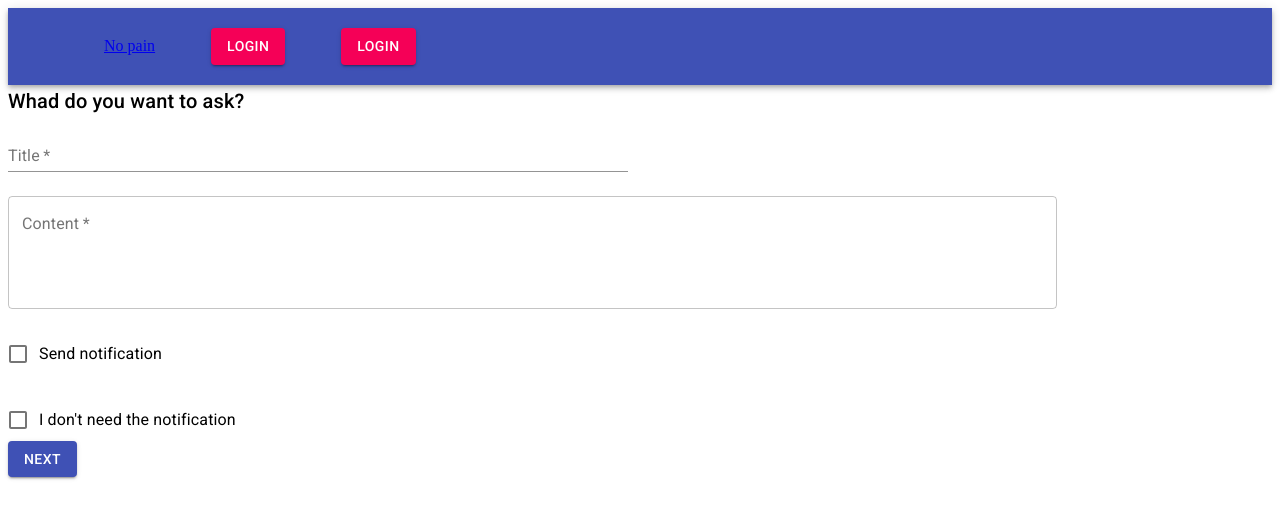
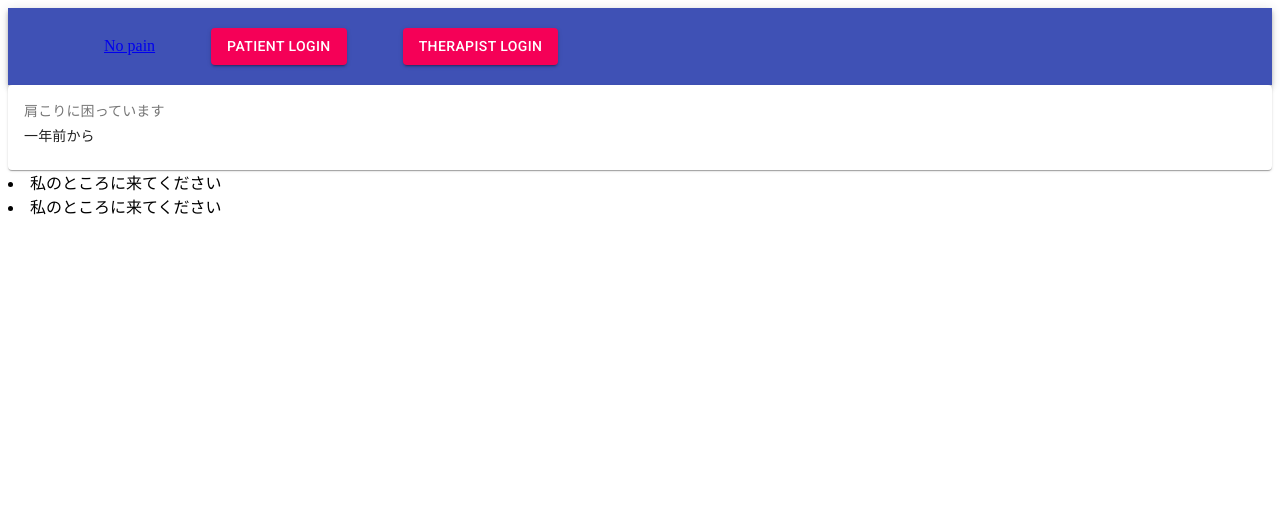
Before and after one commit to harukakato35/no-pain, a React (Create React App) app: page /therapist/advice in a window 1280 px wide. Shown: the top 518 px of the page. Built offline with nearby package versions, Linux system fonts and the light colour scheme.

Commit message:
ログイン／ログアウトファイルを一つに

```diff
--- a/src/App.js
+++ b/src/App.js
@@ -17,7 +17,6 @@ import TherapistChat from './components/TherapistChat';
 import Appointment from './components/Appointment';
 import ApptComplete from './components/ApptComplete';
 import TherapistApp from './components/TherapistApp';
-import Advice from './components/Advice';
 import TherapistMyPage from './components/TherapistMyPage';
 import QuestionList from './components/QuestionList';
 import QuestionDetail from './components/QuestionDetail';
@@ -81,7 +80,7 @@ const App = () => {
               <Route exact path="/therapist/chat" component={TherapistChat}/>
             </Switch>
             <Switch>
-              <Route exact path="/therapist/advice" component={Advice}/>
+              <Route exact path="/therapist/advice" component={QuestionDetail}/>
             </Switch>
             <Switch>
               <Route exact path="/therapist/advice/complete" component={AdviceComplete}/>
--- a/src/components/Advice.js
+++ /dev/null
@@ -1,82 +0,0 @@
-import Grid from '@material-ui/core/Grid';
-import Typography from '@material-ui/core/Typography';
-import TextField from '@material-ui/core/TextField';
-import FormControlLabel from '@material-ui/core/FormControlLabel';
-import Checkbox from '@material-ui/core/Checkbox';
-import Button from '@material-ui/core/Button';
-import {Link} from 'react-router-dom';
-import { connect } from "react-redux";
-import React, { useState, Component } from 'react';
-import { useDispatch, useSelector } from 'react-redux';
-import { addInquiry } from '../modules/Consultation';
-import { push } from 'connected-react-router'
-
-
-export default function Advice(props) {
-   const dispatch = useDispatch();
-  // const [inquiry, setInquiry] = useState("");
-  // const [title, setTitle] = useState("");
-
-    const handleAdd = (e) => {
-        e.preventDefault();
-        dispatch(addInquiry(document.getElementById("Title").value,document.getElementById("Content").value));
-        dispatch(push('advice/complete'));
-    }
-
-   return (
-      <form>
-        <React.Fragment>
-          <Typography variant="h6" gutterBottom>
-            Whad do you want to ask?
-          </Typography>
-          <Grid container spacing={3}>
-            <Grid item xs={12} sm={6}>
-              <TextField
-                required
-                id="Title"
-                name="Title"
-                label="Title"
-
-                fullWidth
-                autoComplete="fname"
-              />
-            </Grid>
-            <Grid item xs={12} sm={10}>
-              <TextField
-                required
-                id="Content"
-                name="Content"
-                label="Content"
-
-                fullWidth
-                autoComplete="lname"
-                multiline
-                rows="4"
-                variant="outlined"
-
-              />
-            </Grid>
-            <Grid item xs={12}>
-              <FormControlLabel
-                control={<Checkbox color="secondary" name="saveAddress" value="yes" />}
-                label="Send notification"
-              />
-            </Grid>
-            <Grid item xs={12}>
-              <FormControlLabel
-                control={<Checkbox color="secondary" name="saveAddress" value="yes" />}
-                label="I don't need the notification"
-              />
-            </Grid>
-          </Grid>
-          <Button variant="contained" onClick= {handleAdd} color="primary">
-            Next
-          </Button>
-        </React.Fragment>
-      </form>
-    );
-  }
-
-//<Button>のなかに<Link>を入れない!
-//e.preventDefault:prevent a browser reload/refresh
-//reactはstateを更新することで動いているからreload/refreshしなくて良い
--- a/src/components/PatientLogin.js
+++ b/src/components/PatientLogin.js
@@ -8,7 +8,7 @@ import { push } from 'connected-react-router'
 function LoginButton(props){
   return (
     <Button onClick={props.onClick} variant="contained" color="secondary">
-      Login
+      Patient Login
     </Button>
   );
 }
@@ -23,12 +23,11 @@ function LogoutButton(props){
 
 export default function PatientLogin (props){
     const login = useSelector(state => state.login); //global stateを呼び出すため,Dev toolをみて決めてる
-    const logout = useSelector(state => state.logout);
     const dispatch = useDispatch();　//Login.jsのreducerを使うため
     console.log(props);
 
     const  hundleLoginClick = () => {
-      dispatch({ type: "SET_LOGIN_SUCCESS" }); //dispatchを実行することでReducerが実行される
+      dispatch({ type: "SET_LOGIN_SUCCESS",isPatient:true }); //dispatchを実行することでReducerが実行される
       dispatch(push('/mypage'));
     };
 
@@ -40,7 +39,11 @@ export default function PatientLogin (props){
 
     const Btn = () => {
     if(login.isLoginSuccess){
+    　if(login.isPatient==true){
       return (<LogoutButton onClick={hundleLogoutClick}/>);
+    }else{
+      return (<React.Fragment/>)
+     }
     }else{
       return (<LoginButton onClick={hundleLoginClick} />);
     }
@@ -48,9 +51,7 @@ export default function PatientLogin (props){
 
 
   return (
-    <div>
       <Btn />
-    </div>
     );
 };
 
--- a/src/components/QuestionDetail.js
+++ b/src/components/QuestionDetail.js
@@ -31,7 +31,7 @@ const useStyles = makeStyles({
 export default function QuestionDetail() {
     const inquiry = useSelector(state => state.inquiry);
     const dispatch = useDispatch();
-    const login = useSelector(state => state.therapistlogin);
+    const login = useSelector(state => state.login);
     const classes = useStyles();
     const bull = <span className={classes.bullet}>•</span>;
 
@@ -41,10 +41,9 @@ export default function QuestionDetail() {
     }
 
     const listItems = inquiry.answer.map((answer)=>
-
-    <li key={answer.id}>
-      {answer.content}
-    </li>
+      <li key={answer.id}>
+        {answer.content}
+      </li>
     );
 
   return (
@@ -61,7 +60,7 @@ export default function QuestionDetail() {
     </Card>
     {listItems}
 
-    {login.isTherapistLoginSuccess?
+    {login.isLoginSuccess?
             <Grid item xs={12} sm={10}>
               <TextField
                 required
--- a/src/components/SearchResult.js
+++ b/src/components/SearchResult.js
@@ -1,17 +1,17 @@
 import React from 'react';
 import { useDispatch, useSelector } from 'react-redux';
+import {Link} from 'react-router-dom';
 
 export default function SearchResult(){
     const inquiryTitles = useSelector(state => state.title.inquiryTitles);
-    const listItems = inquiryTitles.map((inquiryTitle)=>
-        <li key={inquiryTitle.id}>
-          {inquiryTitle.id}
-        </li>
-    );
 
- return(
-    <div>
-        {listItems}
-    </div>
-       );
+
+
+  return(
+      inquiryTitles.map((inquiryTitle)=>(
+      <Link to={`/question/detail/${inquiryTitle.id}`}>
+        Show details
+      </Link>
+        ))
+  );
 }
--- a/src/components/TherapistLogin.js
+++ b/src/components/TherapistLogin.js
@@ -7,7 +7,7 @@ import { push } from 'connected-react-router'
 function LoginButtonForTherapist(props){
   return (
     <Button onClick={props.onClick} variant="contained" color="secondary">
-      Login
+     Therapist Login
     </Button>
   );
 }
@@ -21,33 +21,36 @@ function LogoutButtonForTherapist(props){
 }
 
 export default function TherapistLogin (props){
-    const login = useSelector(state => state.therapistlogin); //global stateを呼び出すため,Dev toolをみて決めてる
-    const logout = useSelector(state => state.therapistlogout);
+    const login = useSelector(state => state.login); //global stateを呼び出すため,Dev toolをみて決めてる
     const dispatch = useDispatch();　//Login.jsのreducerを使うため
     console.log(props);
 
     const  hundleLoginClickT = () => {
-      dispatch({ type: "SET_THERAPIST_LOGIN_SUCCESS" }); //dispatchを実行することでReducerが実行される
+      dispatch({ type: "SET_LOGIN_SUCCESS", isPatient:false }); //dispatchを実行することでReducerが実行される
       dispatch(push('therapist/mypage'));
     };
 
-   const  hundleLogoutClickT = () => {
-      dispatch({ type: "SET_THERAPIST_LOGOUT_SUCCESS" });
+    const  hundleLogoutClickT = () => {
+      dispatch({ type: "SET_LOGOUT_SUCCESS" });
       dispatch(push('/logoutpage'));
     };
 
 
     const Btn = () => {
-    if(login.isTherapistLoginSuccess){
+    if(login.isLoginSuccess){
+     if(login.isPatient==false){
       return (<LogoutButtonForTherapist onClick={hundleLogoutClickT}/>);
+     }else{
+     return (<React.Fragment/>)
+     }
     }else{
       return (<LoginButtonForTherapist onClick={hundleLoginClickT} />);
     }
     };
 
   return (
-    <div>
       <Btn />
-    </div>
     );
 };
+// return (<React.Fragment/>)何か返さなきゃいけないからFragment入れた。
+//returnの中は一つの要素しか持てない。
--- a/src/modules/Login.js
+++ b/src/modules/Login.js
@@ -5,6 +5,7 @@ const SET_LOGOUT_SUCCESS = 'SET_LOGOUT_SUCCESS';
 
 const initialState = {
   isLoginSuccess: false,
+  isPatient: null,
   isLoginPending: false,
   loginError: null
 }
@@ -22,13 +23,14 @@ export default function reducer(state=initialState, action) {
       return {
         ...state,
       　isLoginPending: false,
+      　isPatient: action.isPatient,
         isLoginSuccess: true
       };
 
     case SET_LOGOUT_SUCCESS:
       return {
         ...state,
-        isLogoutSuccess: true,
+        isPatient: null,
         isLoginSuccess: false
       };
 
@@ -50,3 +52,6 @@ export default function reducer(state=initialState, action) {
 //ファイルにまとめるもの。ちょっとの修正をそれぞれのファイルを開いてすることを
 //→省ける。
 //この記事は良い:https://medium.com/swlh/the-good-the-bad-of-react-redux-and-why-ducks-might-be-the-solution-1567d5bdc698
+//isPatient: null,:nullにするのは誤判別がへるのと、ログイン前だからこういう処理
+//ログインごはisPatient: true/falseでよい
+//引数であり、actionは何かが入ってくるってこと
--- a/src/modules/Logout.js
+++ /dev/null
@@ -1,19 +0,0 @@
-const SET_LOGOUT_SUCCESS = 'SET_LOGOUT_SUCCESS';
-const SET_LOGIN_SUCCESS = 'SET_LOGIN_SUCCESS';
-
-const initialState = {
-  isLogoutSuccess: false
-};
-
-
-export default function LogOut(state=initialState, action) {
-  switch (action.type) {
-    case SET_LOGOUT_SUCCESS:
-      return {
-        ...state,
-        isLogoutSuccess: true
-      };
-    default:
-      return state;
-  }
-}
--- a/src/modules/TherapistLogout.js
+++ /dev/null
@@ -1,19 +0,0 @@
-const SET_THERAPIST_LOGOUT_SUCCESS = 'SET_THERAPIST_LOGOUT_SUCCESS';
-const SET_THERAPIST_LOGIN_SUCCESS = 'SET_THERAPIST_LOGIN_SUCCESS';
-
-const initialState = {
-  isTherapistLogoutSuccess: false
-};
-
-
-export default function LogOut(state=initialState, action) {
-  switch (action.type) {
-    case SET_THERAPIST_LOGOUT_SUCCESS:
-      return {
-        ...state,
-        isTherapistLogoutSuccess: true
-      };
-    default:
-      return state;
-  }
-}
--- a/src/rootReducer.js
+++ b/src/rootReducer.js
@@ -1,12 +1,9 @@
 import {combineReducers} from 'redux';
 import { connectRouter } from 'connected-react-router';
 import Login from './modules/Login';
-import Logout from './modules/Logout';
 import Mypage from './modules/Mypage';
 import TherapistMypage from './modules/TherapistMypage';
 import Consultation from './modules/Consultation';
-import TherapistLogin from './modules/TherapistLogin';
-import TherapistLogout from './modules/TherapistLogout';
 import QuestionDetail from './modules/QuestionDetail';
 import Appointment from './modules/Appointment';
 import Search from './modules/Search';
@@ -18,9 +15,6 @@ export const rootReducer = history => combineReducers({
     router: connectRouter(history),
     //左側の名前はなんでも良い、右側はimportしたものの名前
     login: Login,
-    logout: Logout,
-    therapistlogout:TherapistLogout,
-    therapistlogin: TherapistLogin,
     mypage: Mypage,
     therapistmypage: TherapistMypage,
     inquiry: QuestionDetail,
```
Also changed, not shown: src/modules/TherapistLogin.js (deleted, +0 -52 lines).
